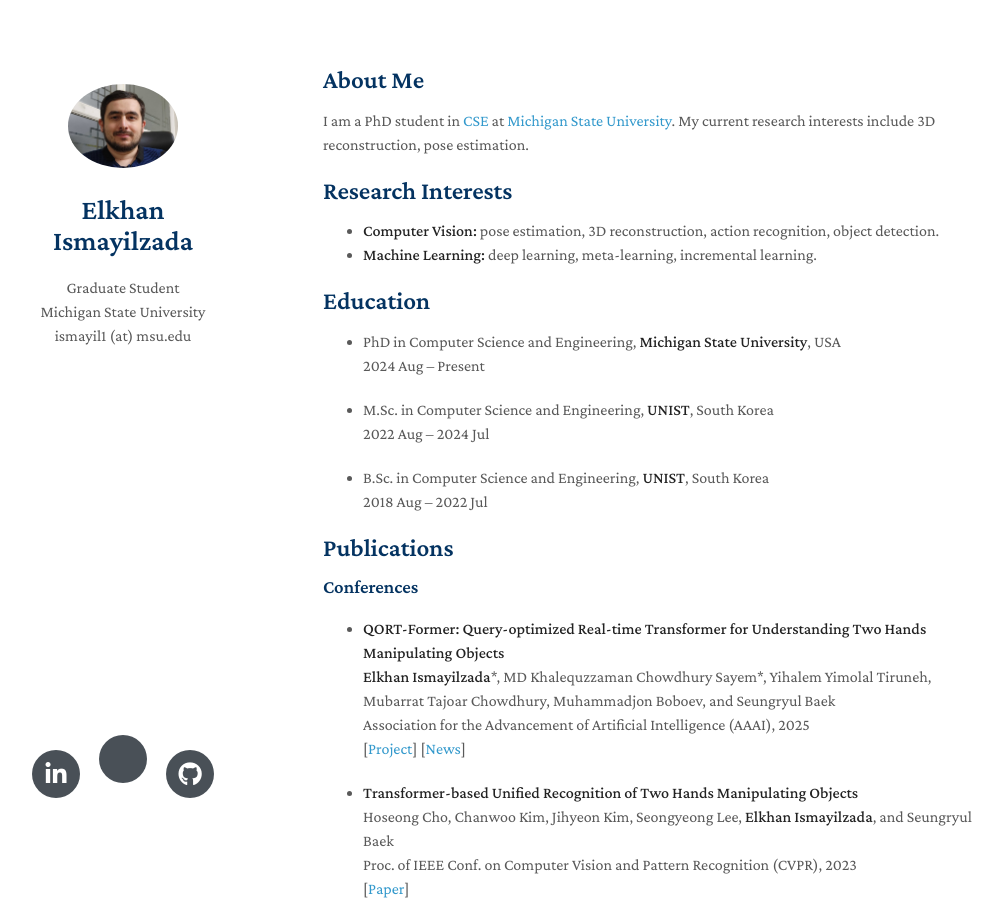
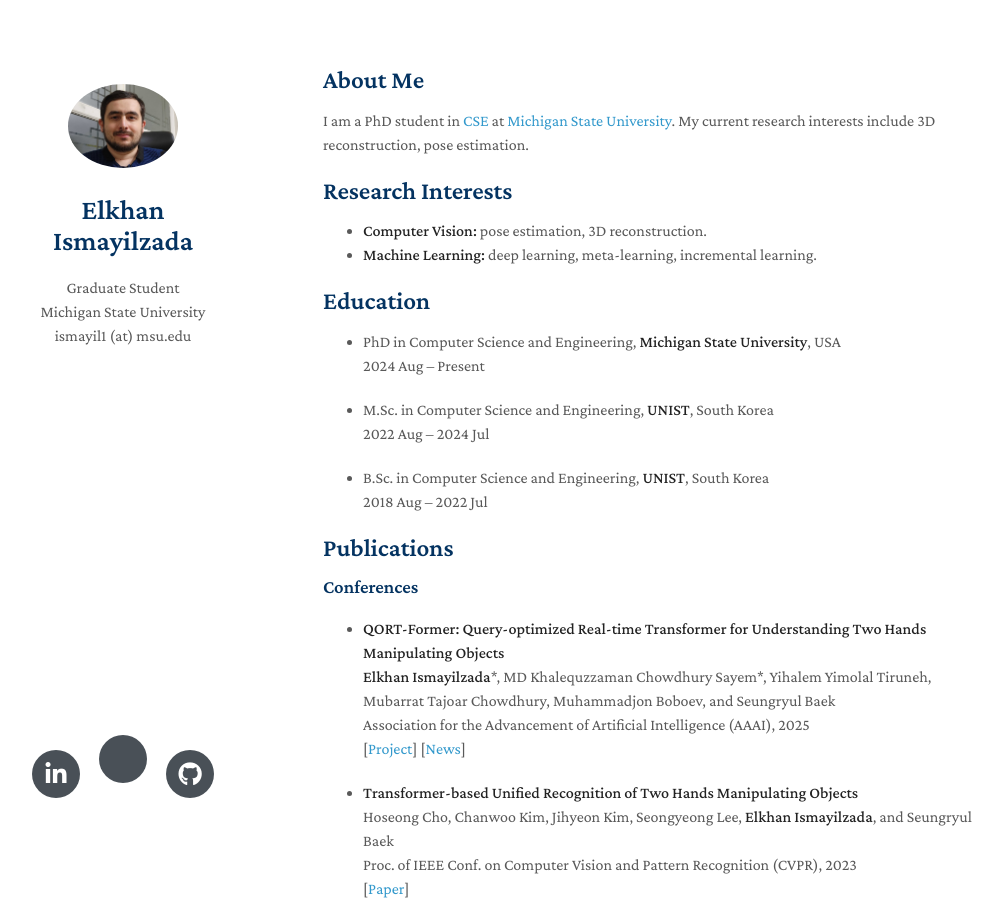
Before and after one commit to elkhanzada/elkhanzada.github.io, a Jekyll site: the page built from index.md, in a window 1280 px wide and 900 px high. Shown: the whole window, without its empty margins (147-1149 px from the left). Built offline with Jekyll 4.4.1, drawn with Linux system fonts in a browser that asks for light colours; nearby versions of some CDN libraries; a style sheet for code colours, icons or effects is not loaded; our own code applies the rules of GitHub Pages for plain Markdown files.

Commit message:
Update index.md

```diff
--- a/index.md
+++ b/index.md
@@ -8,7 +8,7 @@
 
 ## Research Interests
 
-- **Computer Vision:** pose estimation, 3D reconstruction, action recognition, object detection.
+- **Computer Vision:** pose estimation, 3D reconstruction.
 - **Machine Learning:** deep learning, meta-learning, incremental learning.
 
 ## Education
```
